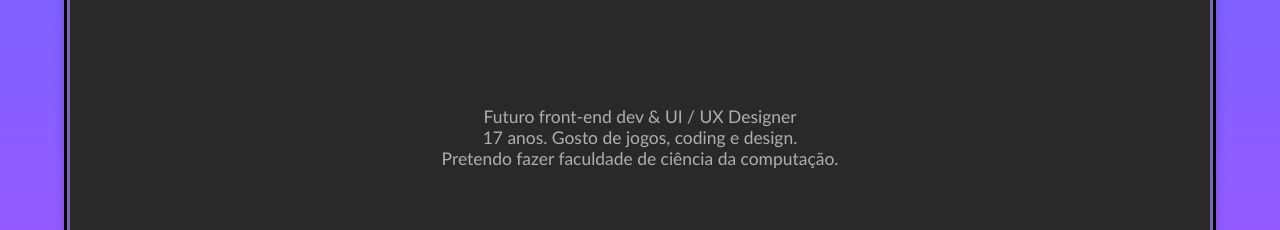
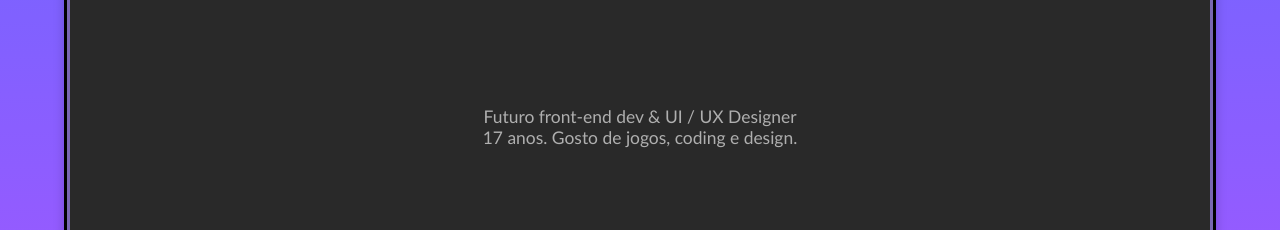
Before and after one commit to vinisantanadev/bilugalatico, a plain HTML site: page index.html in a window 1280 px wide. Shown: the part 424-654 px from the top of the page. Drawn offline with Linux system fonts and the light colour scheme.

Commit message:
first commit
this is a commit

```diff
--- a/index.html
+++ b/index.html
@@ -52,7 +52,6 @@
             <article>
                 Futuro front-end dev & UI / UX Designer <br>
                 17 anos. Gosto de jogos, coding e design. <br>
-                Pretendo fazer faculdade de ciência da computação.
             </article>
 
         </section>
```
